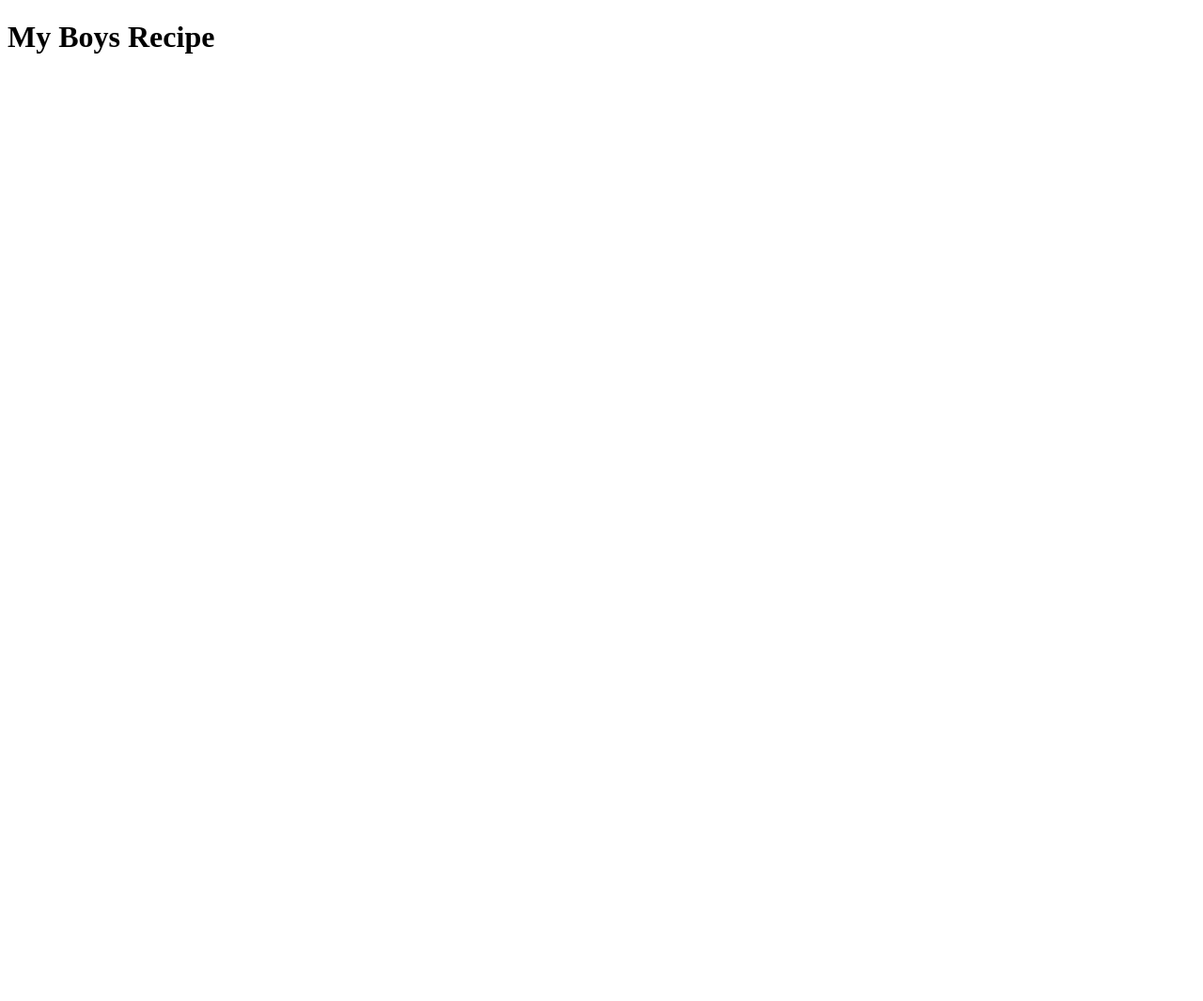
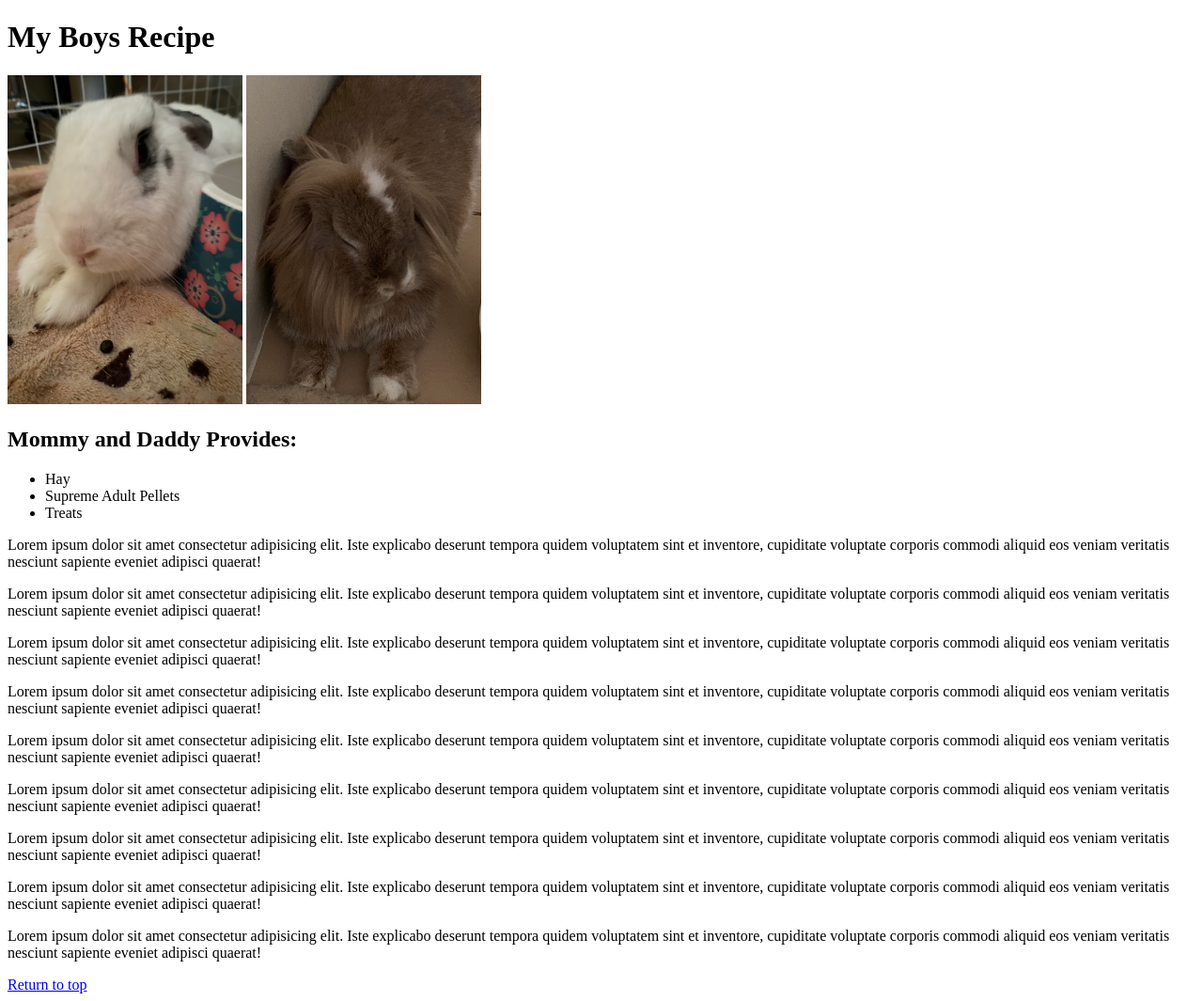
Before and after one commit to kenerroluy/odin-recipes, a plain HTML site: page index.html in a window 1280 px wide. Shown: the whole page at 94% size. Before the commit the page ends 800 px from the top, so only its background shows below. Drawn offline with Linux system fonts and the light colour scheme.

Commit message:
Addition of first page

```diff
--- a/index.html
+++ b/index.html
@@ -9,7 +9,46 @@
 </head>
 
 <body>
-    <h1>My Boys Recipe</h1>
+    <h1 id="header">My Boys Recipe</h1>
+    <img src="img/kengee.jpeg" alt="Kengee the rabbit" width="250" height="350">
+    <img src="img/errie.jpeg" alt="Errie the rabbit" width="250" height="350">
+    <h2>Mommy and Daddy Provides:</h2>
+    <ul>
+        <li>Hay</li>
+        <li>Supreme Adult Pellets</li>
+        <li>Treats</li>
+    </ul>
+    <p>Lorem ipsum dolor sit amet consectetur adipisicing elit. Iste explicabo deserunt tempora quidem voluptatem sint
+        et inventore, cupiditate voluptate corporis commodi aliquid eos veniam veritatis nesciunt sapiente eveniet
+        adipisci quaerat!</p>
+    <p>Lorem ipsum dolor sit amet consectetur adipisicing elit. Iste explicabo deserunt tempora quidem voluptatem sint
+        et inventore, cupiditate voluptate corporis commodi aliquid eos veniam veritatis nesciunt sapiente eveniet
+        adipisci quaerat!</p>
+    <p>Lorem ipsum dolor sit amet consectetur adipisicing elit. Iste explicabo deserunt tempora quidem voluptatem sint
+        et inventore, cupiditate voluptate corporis commodi aliquid eos veniam veritatis nesciunt sapiente eveniet
+        adipisci quaerat!</p>
+    <p>Lorem ipsum dolor sit amet consectetur adipisicing elit. Iste explicabo deserunt tempora quidem voluptatem sint
+        et inventore, cupiditate voluptate corporis commodi aliquid eos veniam veritatis nesciunt sapiente eveniet
+        adipisci quaerat!</p>
+    <p>Lorem ipsum dolor sit amet consectetur adipisicing elit. Iste explicabo deserunt tempora quidem voluptatem sint
+        et inventore, cupiditate voluptate corporis commodi aliquid eos veniam veritatis nesciunt sapiente eveniet
+        adipisci quaerat!</p>
+    <p>Lorem ipsum dolor sit amet consectetur adipisicing elit. Iste explicabo deserunt tempora quidem voluptatem sint
+        et inventore, cupiditate voluptate corporis commodi aliquid eos veniam veritatis nesciunt sapiente eveniet
+        adipisci quaerat!</p>
+    <p>Lorem ipsum dolor sit amet consectetur adipisicing elit. Iste explicabo deserunt tempora quidem voluptatem sint
+        et inventore, cupiditate voluptate corporis commodi aliquid eos veniam veritatis nesciunt sapiente eveniet
+        adipisci quaerat!</p>
+    <p>Lorem ipsum dolor sit amet consectetur adipisicing elit. Iste explicabo deserunt tempora quidem voluptatem sint
+        et inventore, cupiditate voluptate corporis commodi aliquid eos veniam veritatis nesciunt sapiente eveniet
+        adipisci quaerat!</p>
+    <p>Lorem ipsum dolor sit amet consectetur adipisicing elit. Iste explicabo deserunt tempora quidem voluptatem sint
+        et inventore, cupiditate voluptate corporis commodi aliquid eos veniam veritatis nesciunt sapiente eveniet
+        adipisci quaerat!</p>
+    <a href="#header">Return to top</a>
+    <a>
+
+    </a>
 </body>
 
 </html>
```
